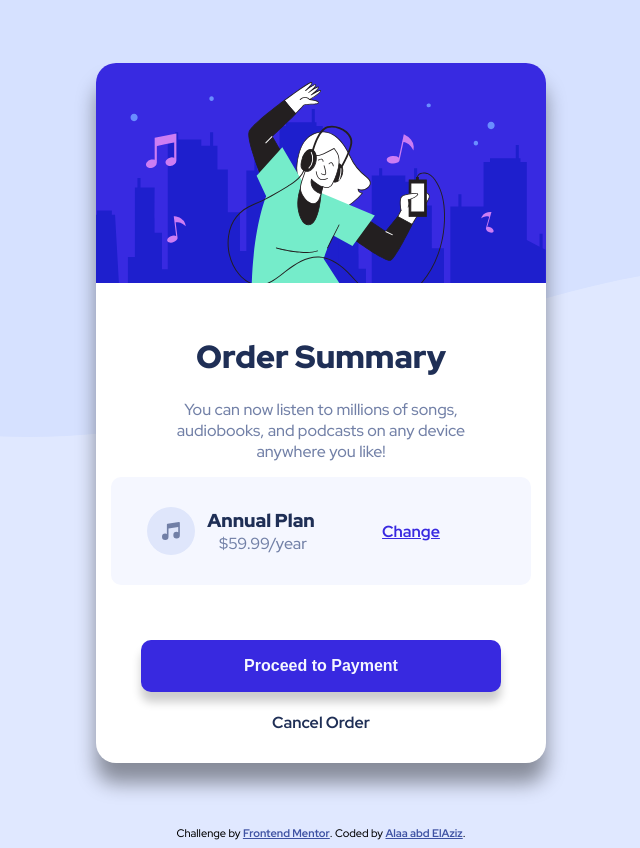
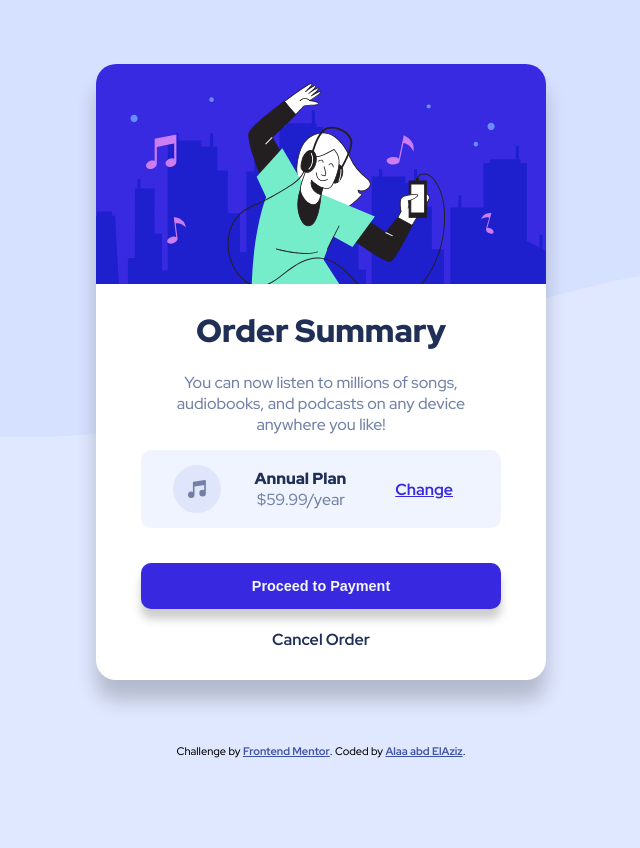
Before and after one commit to alaayman/order-summary-component, a plain HTML site: page index.html in a window 1280 px wide. Shown: the whole page, without its empty margins (319-959 px from the left). After the commit the page ends 800 px from the top, so only its background shows below. Drawn offline with Linux system fonts and the light colour scheme.

Commit message:
change css

```diff
--- a/style.css
+++ b/style.css
@@ -9,6 +9,12 @@
   --DarkBlue: hsl(223, 47%, 23%);
 }
 
+* {
+  padding: 0;
+  margin: 0;
+  box-sizing: border-box;
+}
+
 body {
   font-family: "Red Hat Display";
   text-align: center;
@@ -18,18 +24,18 @@ body {
 }
 .card {
   max-width: 450px;
-  height: 700px;
+  /* height: 650px; */
   margin: 5% auto;
   border-radius: 20px;
   background: white;
   overflow: hidden;
-  box-shadow: 0 20px 20px 0 rgba(0, 0, 0, 0.4);
+  box-shadow: 0 20px 20px 0 rgba(0, 0, 0, 0.2);
 }
 .card h1 {
   font-weight: 900;
-  font-size: 32px;
+  font-size: 2em;
   color: var(--DarkBlue);
-  padding-top: 25px;
+  padding: 20px;
 }
 .card img {
   /* display: block; */
@@ -47,41 +53,45 @@ body {
 p {
   font-size: 16px;
   font-weight: 500;
+  margin: 20px;
 }
 .plan {
   width: 80%;
-  background: var(--VeryPaleBlue);
+  background: hsl(225, 98%, 97%);
   display: grid;
   justify-content: center;
   align-content: center;
   align-items: center;
   margin: 15px auto;
-  padding: 30px;
+  padding: 15px;
   border-radius: 10px;
-  grid-template-columns: 1fr 2fr 3fr;
-  grid-template-rows: 1fr;
+  grid-template-columns: 2fr 3fr 3fr;
 }
 .plan h3 {
   color: var(--DarkBlue);
   margin: 0;
   font-weight: 900;
+  font-size: 16px;
 }
 .plan img {
   display: block;
   justify-self: center;
 }
 
+.price {
+  float: left;
+}
 button {
-  padding: 17px;
+  padding: 15px;
   width: 80%;
   border-radius: 10px;
   background: var(--BrightBlue);
   color: var(--VeryPaleBlue);
   font-weight: 700;
-  font-size: medium;
+  font-size: 0.9em;
   box-shadow: 0 10px 10px 0px rgba(0, 0, 0, 0.2);
   border: none;
-  margin-top: 40px;
+  margin-top: 20px;
   cursor: pointer;
 }
 
@@ -104,17 +114,20 @@ a:hover {
   body {
     background-image: url(/images/pattern-background-mobile.svg);
   }
-  .card{
-    width:90%;
+  .card {
+    width: 90%;
   }
-  .plan h3{
-    font-size:16px;
+  .plan h3 {
+    font-size: 12px;
   }
-  .card h1{
-    font-size:24px;
+  .card h1 {
+    font-size: 22px;
   }
   button {
     margin-top: 20px;
+  }
+  P {
+    font-size: 12px;
   }
 }
 
@@ -128,7 +141,7 @@ a:hover {
 
 .cancel {
   color: var(--DarkBlue);
-  margin-top: 20px;
+  margin: 20px 0 30px 0;
   font-weight: 700;
   cursor: pointer;
 }
```
